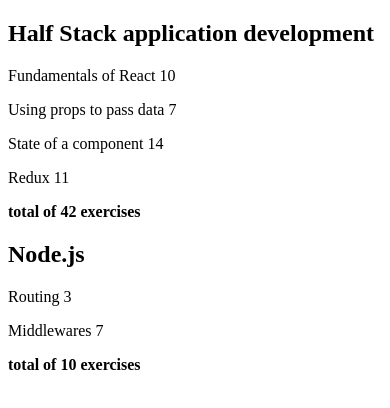
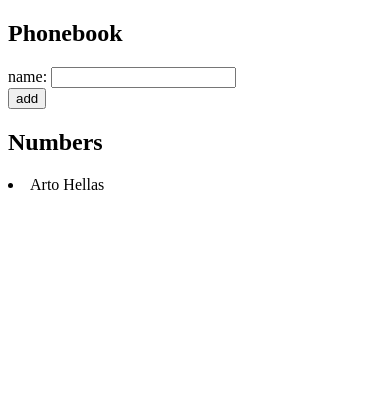
Before and after one commit to legalNameIsGwyn/Gwyn_fullstackopen_part2, a React (Vite) app: page / in a window 390 px wide. Shown: the top 408 px of the page. Built offline with nearby package versions, Linux system fonts and the light colour scheme.

Commit message:
Exercise 2.6 Phonebook Complete

```diff
--- a/src/App.jsx
+++ b/src/App.jsx
@@ -1,52 +1,49 @@
-import Course from './components/Course'
+import { useState } from 'react'
 
 const App = () => {
-  const courses = [
-    {
-      name: 'Half Stack application development',
-      id: 1,
-      parts: [
-        {
-          name: 'Fundamentals of React',
-          exercises: 10,
-          id: 1
-        },
-        {
-          name: 'Using props to pass data',
-          exercises: 7,
-          id: 2
-        },
-        {
-          name: 'State of a component',
-          exercises: 14,
-          id: 3
-        },
-        {
-          name: 'Redux',
-          exercises: 11,
-          id: 4
-        }
-      ]
-    },
-    {
-      name: 'Node.js',
-      id: 2,
-      parts: [
-        {
-          name: 'Routing',
-          exercises: 3,
-          id: 1
-        },
-        {
-          name: 'Middlewares',
-          exercises: 7,
-          id: 2
-        }
-      ]
-    }
-  ]
+  const [persons, setPersons] = useState([
+    { name: 'Arto Hellas' }
+  ])
+  const [newName, setNewName] = useState('')
 
-  return <Course course={courses} />
+  const addNewName = (event) => {
+    event.preventDefault()
+    const pTemp = [...persons]
+    setPersons(pTemp.concat({name:newName}))
+  }
+
+  const handleNameChage = (event) => {
+    console.log(event.target.value)
+    setNewName(event.target.value)
+  }
+
+  return (
+    <div>
+      <h2>Phonebook</h2>
+      <form>
+        <div>
+          name: <input
+          value={newName}
+          onChange={handleNameChage}/>
+        </div>
+        <div>
+          <button
+          type="submit"
+          onClick={addNewName}>
+            add
+          </button>
+        </div>
+      </form>
+      <h2>Numbers</h2>
+      <div>
+        {persons.map(p =>
+          <li key={p.name}>
+            {p.name}
+          </li>
+        )}
+      </div>
+    </div>
+  )
 }
 
 export default App
--- /dev/null
+++ b/src/index.css
@@ -0,0 +1,69 @@
+:root {
+    font-family: Inter, system-ui, Avenir, Helvetica, Arial, sans-serif;
+    line-height: 1.5;
+    font-weight: 400;
+
+    color-scheme: light dark;
+    color: rgba(255, 255, 255, 0.87);
+    background-color: #242424;
+
+    font-synthesis: none;
+    text-rendering: optimizeLegibility;
+    -webkit-font-smoothing: antialiased;
+    -moz-osx-font-smoothing: grayscale;
+    -webkit-text-size-adjust: 100%;
+  }
+
+  a {
+    font-weight: 500;
+    color: #646cff;
+    text-decoration: inherit;
+  }
+  a:hover {
+    color: #535bf2;
+  }
+
+  body {
+    margin: 0;
+    display: flex;
+    place-items: center;
+    min-width: 320px;
+    min-height: 100vh;
+  }
+
+  h1 {
+    font-size: 3.2em;
+    line-height: 1.1;
+  }
+
+  button {
+    border-radius: 8px;
+    border: 1px solid transparent;
+    padding: 0.6em 1.2em;
+    font-size: 1em;
+    font-weight: 500;
+    font-family: inherit;
+    background-color: #1a1a1a;
+    cursor: pointer;
+    transition: border-color 0.25s;
+  }
+  button:hover {
+    border-color: #646cff;
+  }
+  button:focus,
+  button:focus-visible {
+    outline: 4px auto -webkit-focus-ring-color;
+  }
+
+  @media (prefers-color-scheme: light) {
+    :root {
+      color: #213547;
+      background-color: #ffffff;
+    }
+    a:hover {
+      color: #747bff;
+    }
+    button {
+      background-color: #f9f9f9;
+    }
+  }
--- a/src/main.jsx
+++ b/src/main.jsx
@@ -1,6 +1,25 @@
-import React from 'react'
 import ReactDOM from 'react-dom/client'
 
 import App from './App'
 
-ReactDOM.createRoot(document.getElementById('root')).render(<App />)
+const notes = [
+  {
+    id: 1,
+    content: 'HTML is easy',
+    important: true
+  },
+  {
+    id: 2,
+    content: 'Browser can execute only JavaScript',
+    important: false
+  },
+  {
+    id: 3,
+    content: 'GET and POST are the most important methods of HTTP protocol',
+    important: true
+  }
+]
+
+ReactDOM.createRoot(document.getElementById('root')).render(
+  <App notes={notes} />
+)
```
Also changed, not shown: src/components/Note.jsx (added, +7 -0 lines).
